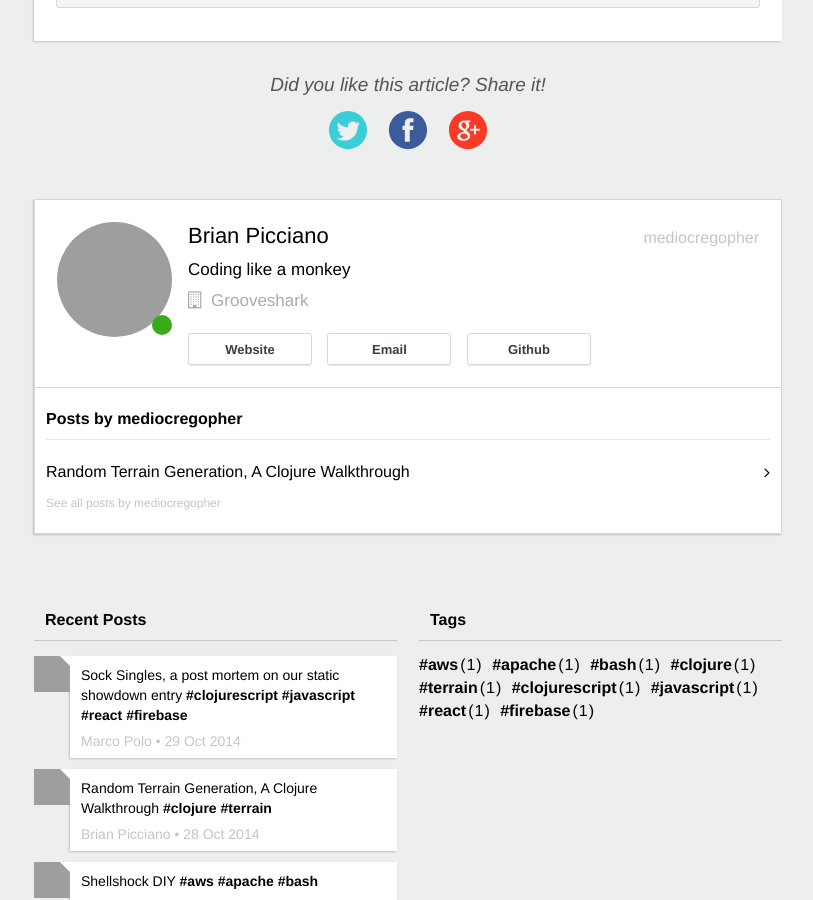
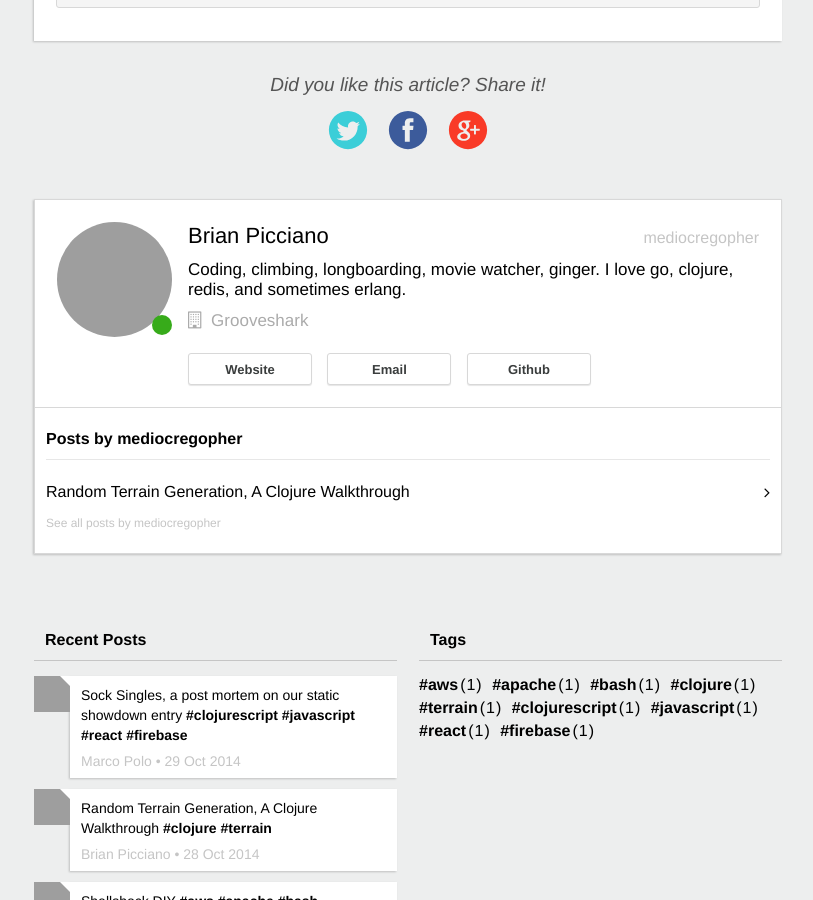
Before and after one commit to cryptic-io/cryptic-chat, a Jekyll site: the page built from _posts/2014-10-28-clojure-diamond-square.markdown, in a window 1280 px wide and 900 px high, scrolled down 9410 px. Shown: the whole window, without its empty margins (232-1045 px from the left). Built offline with Jekyll 4.4.1, drawn with Linux system fonts in a browser that asks for light colours; nearby versions of some CDN libraries; comment, search, counter and statistics services are not loaded; grey boxes are pictures that could not be loaded.

Commit message:
changed my members profile

```diff
--- a/_data/members.yml
+++ b/_data/members.yml
@@ -11,10 +11,10 @@
 - name: Brian Picciano
   github: mediocregopher
   author-img: "https://avatars.githubusercontent.com/u/933154?v=2"
-  bio: "Coding like a monkey"
+  bio: "Coding, climbing, longboarding, movie watcher, ginger. I love go, clojure, redis, and sometimes erlang."
   companies: [Grooveshark]
   google-plus: https://plus.google.com/u/0/+BrianPiccianoWillNeverBeAbleToGiveOutThisURL/posts
-  website: http://blog.mediocregopher.com
+  website: http://mediocregopher.com
   email: mediocregopher@gmail.com
 
 - name: Marco Polo
```
